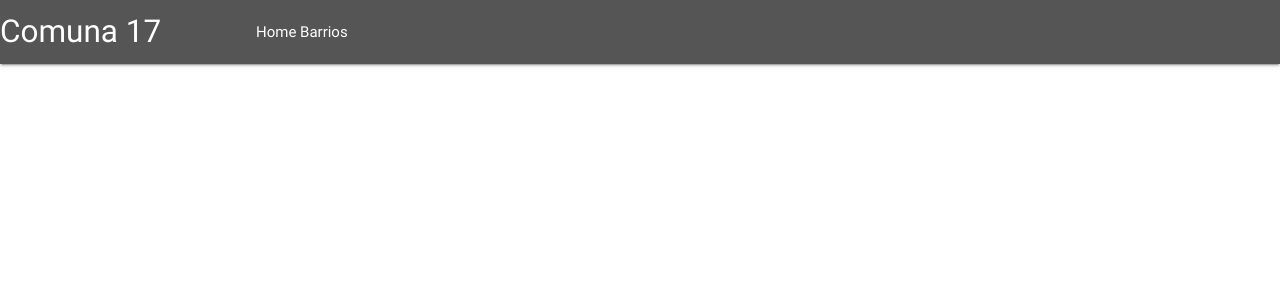
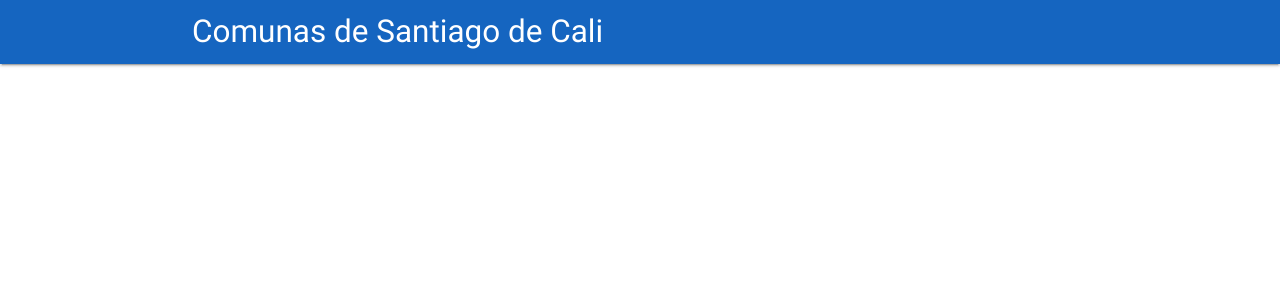
Before and after one commit to wlwzrd/clo_city, a Django app: page /comuna/1/ in a window 1280 px wide. Shown: the top 300 px of the page. Run offline with Django 3.2, Linux system fonts and the light colour scheme; data that the repository does not hold is empty; some libraries are stand-ins or nearby versions.

Commit message:
[SOLVED]

```diff
--- a/sites/templates/base.html
+++ b/sites/templates/base.html
@@ -25,23 +25,12 @@
 </head>
 <body ng-app="commerceMarket">
  <div id="container" ng-controller="commerceMarketController as market">
-    <nav style="background-color:#555;">
-        <div class="nav-wrapper">
-            <a  href="#!" class="brand-logo" style="width:15% !important">Comuna 17</a>
-            {% block menu_items%}
-            {% endblock %}
-            {% block search %}
-            <!--
-            <form id="searchForm" class="" style="width: 85% !important; margin-left:15%;">
-                <div class="input-field">
-                    <input id="search" type="search" required ng-model="searchValue">
-                    <label for="search"><i class="material-icons">search</i></label>
-                    <i class="material-icons">close</i>
-                </div>
-            </form>-->
-            {% endblock %}
-        </div>
-    </nav>
+
+    <nav class="blue darken-3" role="navigation">
+    <div class="nav-wrapper container"><a id="logo-container" href="/" class="brand-logo">Comunas de Santiago de Cali</a>
+
+    </div>
+  </nav>
     {% block  content %}
     {% endblock %}
 
--- a/sites/templates/commerces.html
+++ b/sites/templates/commerces.html
@@ -39,7 +39,7 @@ categories.push({
                 <!--<img src="{{MEDIA_URL}}{{commerce.image }}" alt="" height="200px" style="display:block;margin:0 auto;">-->
                 <div class="carousel">
                     {% for image in commerce.siteimages_set.all %}
-                        <a class="carousel-item" href="#{{image.pk}}!"><img src="{{ MEDIA_URL }}{{ image.image }}" alt="" height="200px" style="display:block;margin:0 auto;"></a>
+                        <a class="carousel-item" href="#{{image.pk}}!"><img src="{{ MEDIA_URL }}{{ image.image.url }}"></a>
                     {% endfor %}
                 </div>
 
--- a/sites/templates/neighborhood.html
+++ b/sites/templates/neighborhood.html
@@ -8,12 +8,23 @@ var categories = [];
 var MEDIA_URL = "{{MEDIA_URL}}";
 var neighborhoods = [];
 {% for neighborhood in neighborhoods %}
+images = [];
+    {% for site in neighborhood.site_set.all %}
+
+        {% for siteimage in site.siteimages_set.all  %}
+
+            images.push("{{ MEDIA_URL }}{{siteimage.image.url }}");
+        {% endfor %}
+    {% endfor %}
+random = Math.floor((Math.random() * images.length)+0);
 neighborhoods.push({
         "pk" : "{{ neighborhood.pk }}",
         "name" : "{{ neighborhood.name }}",
-        "image" : "{{ neighborhood.image }}",
-        "description" : "{{ neighborhood.description }}"
+        "image" : images[random],
+        "description" : "{{ neighborhood.description }}",
+
         });
+
 {% endfor %}
 </script>
 {% endblock %}
@@ -28,11 +39,13 @@ neighborhoods.push({
 <div class="col s12 m10">
     <div ng-repeat="commerces in market.pack_neighborhoods" class="row">
         <div class="card col " style="width:30%;margin:1.5%;padding:0;" ng-repeat="commerce in commerces">
-            <!--<div class="card-image waves-effect waves-block waves-light">
-                <img class="activator" ng-src="{{ market.MEDIA_URL }}{{ commerce.image }}" height="200px">
-            </div>-->
+            <div class="card-image">
+              <img src="{{ commerce.image}}">
+
+            </div>
             <div class="card-content" style="padding:0 0.75rem; padding-bottom:10px;">
-                <span class="card-title activator grey-text text-darken-4" style="font-size:20px;">{{ commerce.name | limitTo: 25 }}<span ng-if="commerce.name.length > 25">...</span><i class="material-icons right">more_vert</i></span>
+                <h3 class="card-title activator grey-text text-darken-4" style="font-size:20px;">{{ commerce.name | limitTo: 25 }}<span ng-if="commerce.name.length > 25">...</span><i class="material-icons right">more_vert</i></h3>
+
                 <p><a href="/comuna/{% endverbatim %}{{commune}}{% verbatim %}/barrio/{{ commerce.pk }}/">Ver negocios</a></p>
             </div>
             <div class="card-reveal">
@@ -44,4 +57,9 @@ neighborhoods.push({
     </div>
 </div>
 {% endverbatim %}
+<script>
+    $(document).ready(function(){
+         $('.carousel').carousel();
+    })
+</script>
 {% endblock %}
--- a/static/js/map_cali_comunas.js
+++ b/static/js/map_cali_comunas.js
@@ -1030,7 +1030,8 @@ for (var i = 0, len = zones.length; i <= len; i++) {
         this.animate({
             fill: 'green'
         }, 800);
-        window.location= "/comuna/" +this.data("id").split("a")[1]
+        //window.location= parseInt(this.data("id").split("a")[1]) == 17 ? "/comuna/" +this.data("id").split("a")[1] : "#";
+        window.location= parseInt(this.data("id").split("a")[1]) == 17 ? "/comuna/" +1 : "#";
     });
 
 
```
